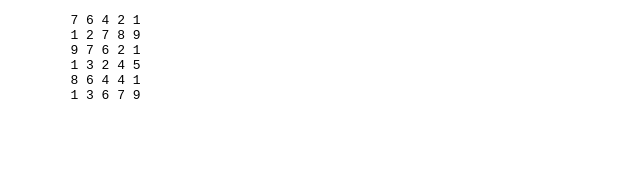
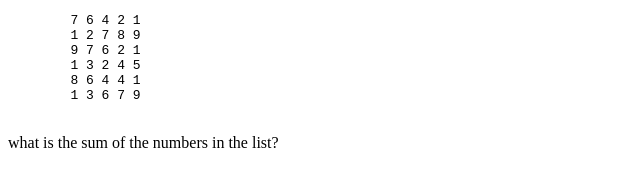
Before and after one commit to autumnlydon/advent-code-12-2-2024, a plain HTML site: page index.html in a window 1280 px wide. Shown: the whole page, without its empty margins (0-640 px from the left). Drawn offline with Linux system fonts and the light colour scheme.

Commit message:
Your commit message

```diff
--- a/index.html
+++ b/index.html
@@ -15,6 +15,8 @@
         1 3 6 7 9
         </pre
     >
+    <p>what is the sum of the numbers in the list?
+    </p>
     <script src="./index.js"></script>
   </body>
 </html>
```
